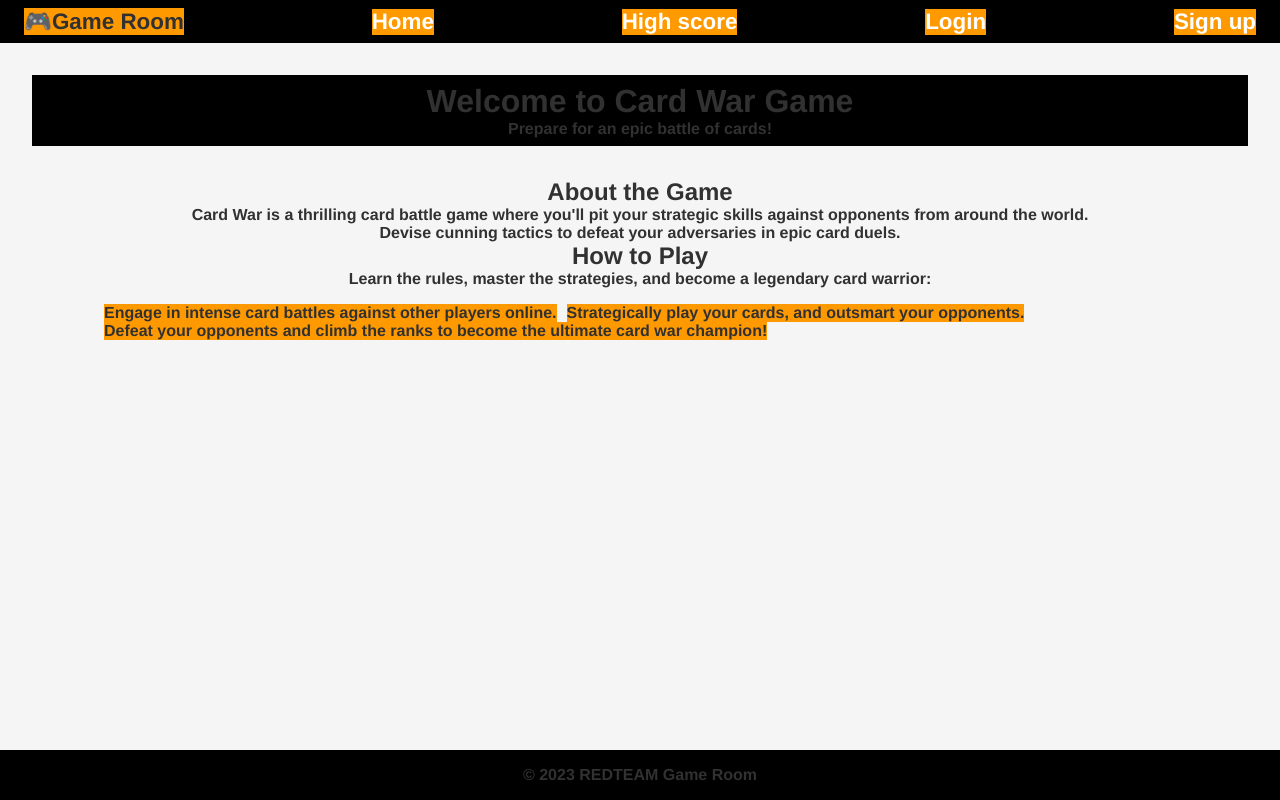
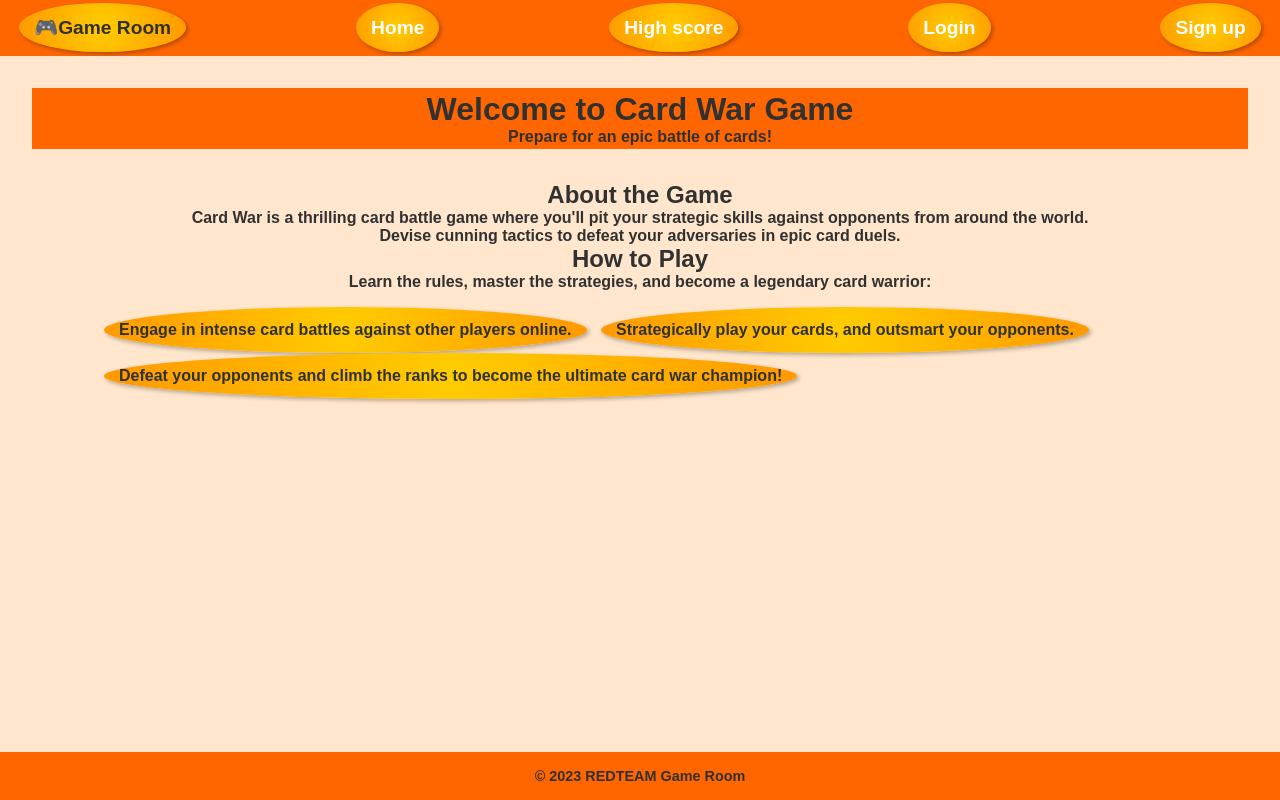
Before and after one commit to RenaldasZ/GameRoom, a Django app: page / in a window 1280 px wide. Run offline with Django 4.2, Linux system fonts and the light colour scheme.

Commit message:
added colors and hover animations

```diff
--- a/gameroom/game/static/css/styles.css
+++ b/gameroom/game/static/css/styles.css
@@ -1,11 +1,11 @@
 html {
-    font-family: "Helvetica Neue", Arial, sans-serif;
+  font-family: Arial, sans-serif;
   font-weight: bold;
 }
 
 #logo {
-    font-family: "Helvetica Neue", Arial, sans-serif;
-    font-size: 36px;
+  font-family: Arial, sans-serif;
+  font-size: 26px;
   text-transform: uppercase;
   padding: 10px;
   border: 1px solid #000000;
@@ -33,11 +33,12 @@ html {
   min-height: 100vh;
   padding: 0;
   margin: 0;
+  background: linear-gradient(to bottom, #FFCC00, #FF9900);
 }
 
 header {
-    background-color: #000000;
-    padding: 0.5rem;
+  background-color: #FF6600;
+  padding: 0.2rem;
   color: #FFFFFF;
 }
 
@@ -64,7 +65,7 @@ html {
 
 header ul.nav li {
   margin: 0 1rem;
-    font-size: 1.4rem;
+  font-size: 1.2rem;
 }
 
 header ul.nav a {
@@ -79,11 +80,11 @@ html {
 main {
   flex-grow: 1;
   padding: 2rem;
-    background-color: #F5F5F5;
+  background-color: #FFE6CC;
 }
 
 footer {
-    background-color: #000000;
+  background-color: #FF6600;
   padding: 1rem;
   color: #FFFFFF;
   text-align: center;
@@ -91,7 +92,7 @@ html {
 
 footer p {
   margin: 0;
-    font-size: 1rem;
+  font-size: 0.9rem;
 }
 
 .profile {
@@ -100,14 +101,23 @@ html {
 }
 
 .profile h1 {
-    font-size: 32px;
+  font-size: 24px;
   margin-bottom: 10px;
 }
 
 li {
-    display: block;
-    float: left;
-    background: #FF9900;
+  display: inline-block;
+  background: radial-gradient(circle, #FFCC00, #FF9900);
   color: #313131;
   margin-right: 10px;
+  border-radius: 50%;
+  padding: 15px;
+  text-align: center;
+  line-height: 1;
+  box-shadow: 2px 2px 4px rgba(0, 0, 0, 0.3);
+  transition: transform 0.3s ease-in-out;
 }
+
+li:hover {
+  transform: scale(1.1);
+}
```
Lines whose indentation alone changed are shown as unchanged.
